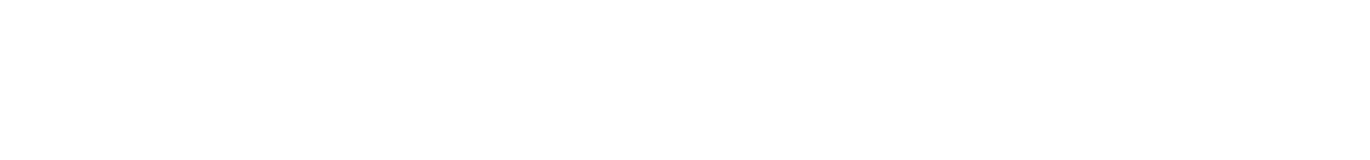
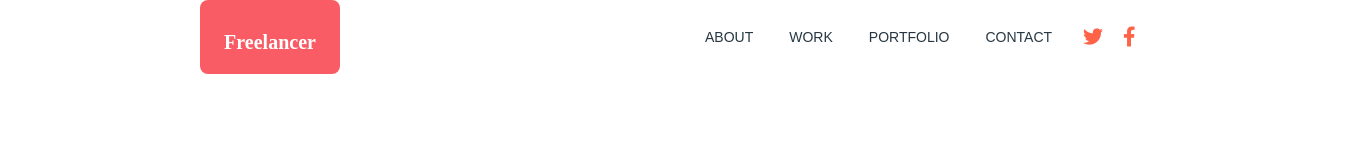
Before and after one commit to PuzakovMaks90/project-freelance, a plain HTML site: page index.html in a window 1280 px wide. Shown: the whole page, 1370 px wide, since content can reach past the window. Drawn offline with nearby package versions, Linux system fonts and the light colour scheme.

Commit message:
header and menu

```diff
--- a/css/style.css
+++ b/css/style.css
@@ -1,59 +1,59 @@
 @font-face {
 	font-family: 'Domine-Bold';
-	src: url('Domine-Bold.eot');
-	src: url('Domine-Bold.eot?#iefix') format('embedded-opentype'),
-		 url('Domine-Bold.svg#Domine-Bold') format('svg'),
-		 url('Domine-Bold.ttf') format('truetype'),
-		 url('Domine-Bold.woff') format('woff'),
-		 url('Domine-Bold.woff2') format('woff2');
+	src: url('../font/Domine-Bold.eot');
+	src: url('../font/Domine-Bold.eot?#iefix') format('embedded-opentype'),
+		 url('../font/Domine-Bold.svg#Domine-Bold') format('svg'),
+		 url('../font/Domine-Bold.ttf') format('truetype'),
+		 url('../font/Domine-Bold.woff') format('woff'),
+		 url('../font/Domine-Bold.woff2') format('woff2');
 	font-weight: normal;
 	font-style: normal;
   }
 
   @font-face {
 	font-family: 'Montserrat-Bold';
-	src: url('Montserrat-Bold.eot');
-	src: url('Montserrat-Bold.eot?#iefix') format('embedded-opentype'),
-		 url('Montserrat-Bold.svg#Montserrat-Bold') format('svg'),
-		 url('Montserrat-Bold.ttf') format('truetype'),
-		 url('Montserrat-Bold.woff') format('woff'),
-		 url('Montserrat-Bold.woff2') format('woff2');
+	src: url('../font/Montserrat-Bold.eot');
+	src: url('../font/Montserrat-Bold.eot?#iefix') format('embedded-opentype'),
+		 url('../font/Montserrat-Bold.svg#Montserrat-Bold') format('svg'),
+		 url('../font/Montserrat-Bold.ttf') format('truetype'),
+		 url('../font/Montserrat-Bold.woff') format('woff'),
+		 url('../font/Montserrat-Bold.woff2') format('woff2');
 	font-weight: normal;
 	font-style: normal;
   }
 
   @font-face {
 	font-family: 'Montserrat-Regular';
-	src: url('Montserrat-Regular.eot');
-	src: url('Montserrat-Regular.eot?#iefix') format('embedded-opentype'),
-		 url('Montserrat-Regular.svg#Montserrat-Regular') format('svg'),
-		 url('Montserrat-Regular.ttf') format('truetype'),
-		 url('Montserrat-Regular.woff') format('woff'),
-		 url('Montserrat-Regular.woff2') format('woff2');
+	src: url('../font/Montserrat-Regular.eot');
+	src: url('../font/Montserrat-Regular.eot?#iefix') format('embedded-opentype'),
+		 url('../font/Montserrat-Regular.svg#Montserrat-Regular') format('svg'),
+		 url('../font/Montserrat-Regular.ttf') format('truetype'),
+		 url('../font/Montserrat-Regular.woff') format('woff'),
+		 url('../font/Montserrat-Regular.woff2') format('woff2');
 	font-weight: normal;
 	font-style: normal;
   }
 
   @font-face {
 	font-family: 'OpenSans-Bold';
-	src: url('OpenSans-Bold.eot');
-	src: url('OpenSans-Bold.eot?#iefix') format('embedded-opentype'),
-		 url('OpenSans-Bold.svg#OpenSans-Bold') format('svg'),
-		 url('OpenSans-Bold.ttf') format('truetype'),
-		 url('OpenSans-Bold.woff') format('woff'),
-		 url('OpenSans-Bold.woff2') format('woff2');
+	src: url('../font/OpenSans-Bold.eot');
+	src: url('../font/OpenSans-Bold.eot?#iefix') format('embedded-opentype'),
+		 url('../font/OpenSans-Bold.svg#OpenSans-Bold') format('svg'),
+		 url('../font/OpenSans-Bold.ttf') format('truetype'),
+		 url('../font/OpenSans-Bold.woff') format('woff'),
+		 url('../font/OpenSans-Bold.woff2') format('woff2');
 	font-weight: normal;
 	font-style: normal;
   }
 
   @font-face {
 	font-family: 'OpenSans-Regular';
-	src: url('OpenSans-Regular.eot');
-	src: url('OpenSans-Regular.eot?#iefix') format('embedded-opentype'),
-		 url('OpenSans-Regular.svg#OpenSans-Regular') format('svg'),
-		 url('OpenSans-Regular.ttf') format('truetype'),
-		 url('OpenSans-Regular.woff') format('woff'),
-		 url('OpenSans-Regular.woff2') format('woff2');
+	src: url('../font/OpenSans-Regular.eot');
+	src: url('../font/OpenSans-Regular.eot?#iefix') format('embedded-opentype'),
+		 url('../font/OpenSans-Regular.svg#OpenSans-Regular') format('svg'),
+		 url('../font/OpenSans-Regular.ttf') format('truetype'),
+		 url('../font/OpenSans-Regular.woff') format('woff'),
+		 url('../font/OpenSans-Regular.woff2') format('woff2');
 	font-weight: normal;
 	font-style: normal;
   }
@@ -63,3 +63,105 @@
 	padding: 0;
 	box-sizing: border-box;
 }
+
+body {
+	font-family: "Domine-Bold", "Montserrat-Bold", "Montserrat-Regular", "OpenSans-Bold", "OpenSans-Regular", sans-serif;
+}
+
+li {
+	list-style-type: none;
+}
+
+li:hover {
+	cursor: pointer;
+	background: grey;
+}
+
+img {
+	display: block;
+}
+
+.container {
+	width: 1370px;
+	margin: 0 auto;
+}
+
+.img {
+	display: flex;
+}
+
+.relative {
+	position: relative;
+	justify-content: center;
+	display: flex;
+}
+
+.relative-content {
+	display: flex;
+}
+
+.title1 {
+	margin-left: 200px;
+	width: 140px;
+	height: 74px;
+	border-radius: 8px;
+	background-color: #fa5c65;
+}
+
+.title1 p {
+	font-size: 20px;
+	line-height: 85px;
+	color: #ffffff;
+	font-weight: 700;
+	font-family: "Domine";
+	display: flex;
+	justify-content: center;
+}
+
+.menu {
+	display: flex;
+	margin-left: 350px;
+	font-size: 14px;
+	font-weight: 400;
+	font-family: "Montserrat", sans-serif;
+	padding: 10px 0;
+	align-items: center;
+	justify-content: center;
+}
+
+.menu li {
+	margin-right: 6px;
+	border-radius: 20px;
+}
+
+.menu li:last-child {
+	margin-right: 0;
+}
+.menu li a {
+	display: block;
+	color: #263742;
+	padding: 5px 15px;
+	text-decoration: none;
+	text-transform: uppercase;
+}
+
+.menu li:hover a {
+	cursor: pointer;
+	color: white;
+}
+
+.social {
+	display: flex;
+}
+
+.social i {
+	padding: 0 10px;
+	font-size: 20px;
+	color: tomato;
+	transition: .2s;
+}
+
+.social i:hover {
+	cursor: pointer;
+	transform: scale(115%);
+}
--- a/index.html
+++ b/index.html
@@ -11,6 +11,31 @@
 </head>
 <body>
 
+    <div class="container">
+        <div class="header">
+            <div class="img">
+                <div class="relative">
+                    <div class="relative-content">
+                        <div class="title1">
+                            <p>Freelancer</p>
+                        </div>
+                        <ul class="menu">
+                            <li><a href="#">About</a></li>
+                            <li><a href="#">Work</a></li>
+                            <li><a href="#">Portfolio</a></li>
+                            <li><a href="#">Contact</a></li>
+                            <div class="social">
+                                <i class="fa-brands fa-twitter"></i>
+                                <i class="fa-brands fa-facebook-f"></i>
+                            </div>
+                    </div>
+                </div/>
+            </div>
+        </div>
+        <div class="main"></div>
+        <div class="footer"></div>
+    </div>
+
     <script src="https://cdnjs.cloudflare.com/ajax/libs/wow/1.1.2/wow.min.js" integrity="sha512-Eak/29OTpb36LLo2r47IpVzPBLXnAMPAVypbSZiZ4Qkf8p/7S/XRG5xp7OKWPPYfJT6metI+IORkR5G8F900+g==" crossorigin="anonymous" referrerpolicy="no-referrer"></script>
     <script>
         new WOW().init();
```
